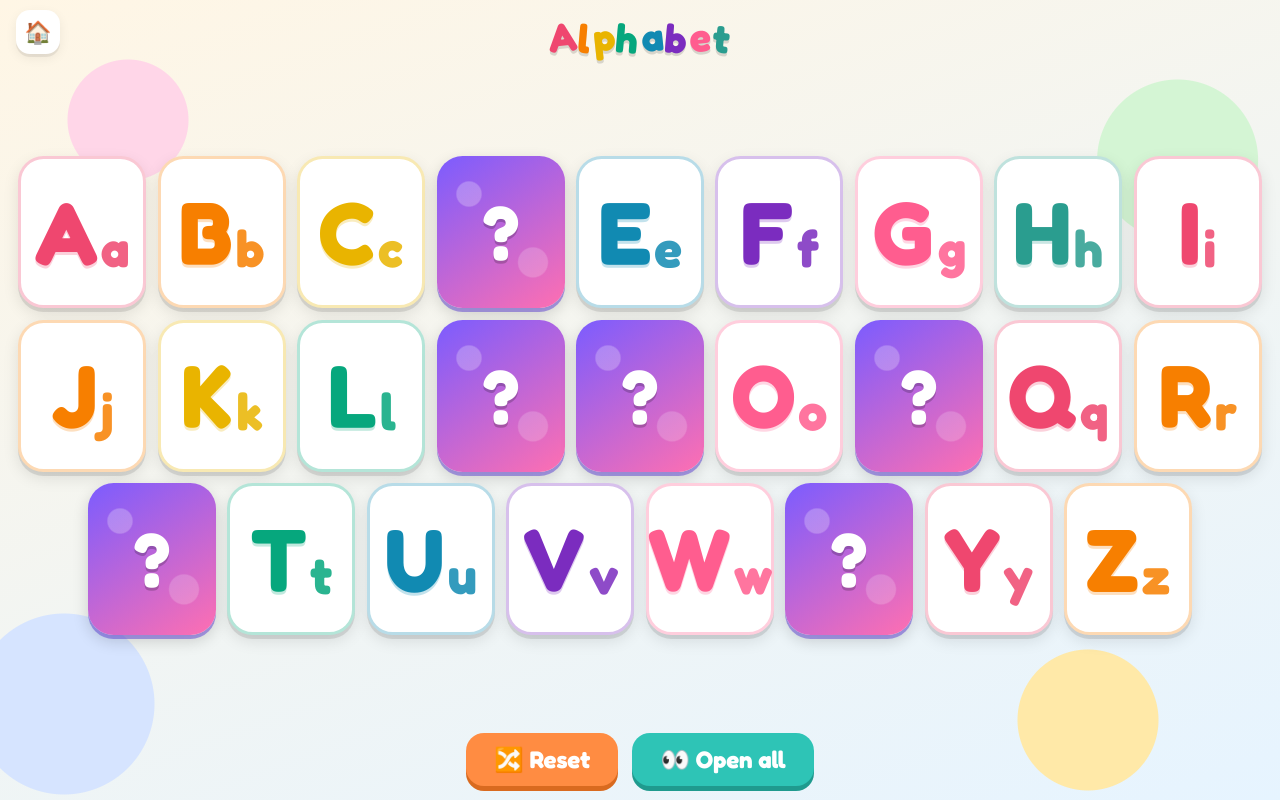
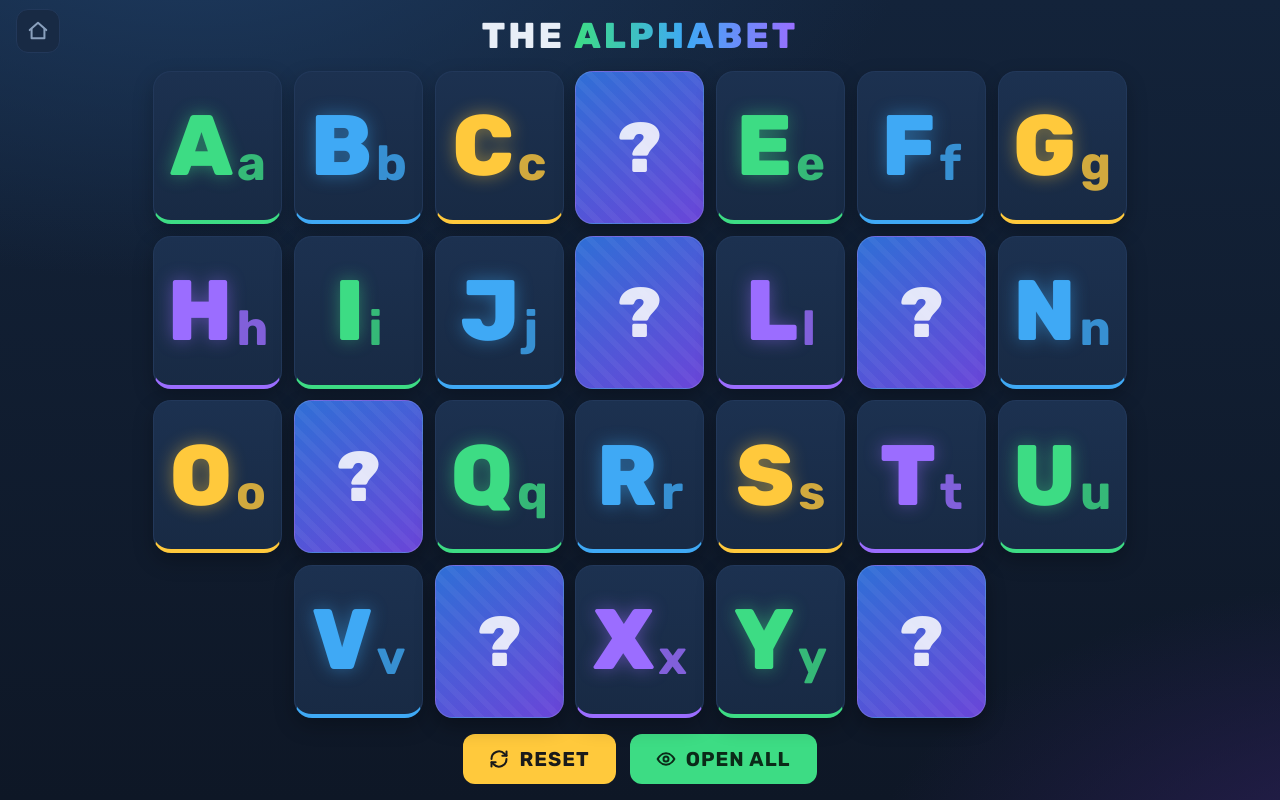
Before and after one commit to Yelyzaaveta/english-for-kids, a plain HTML site: page beginners/alphabet.html in a window 1280 px wide. Drawn offline with Linux system fonts and the light colour scheme.

Commit message:
Redesign: dark blue/green/yellow/purple theme, no pink
- Alphabet: dark background, Rubik font, cleaner cards and buttons
- Reset groups cards by actual on-screen rows
- Home page restyled to match

Co-Authored-By: Claude Opus 5.5 <noreply@anthropic.com>

```diff
--- a/beginners/alphabet.html
+++ b/beginners/alphabet.html
@@ -6,13 +6,19 @@
 <title>Alphabet</title>
 <link rel="preconnect" href="https://fonts.googleapis.com">
 <link rel="preconnect" href="https://fonts.gstatic.com" crossorigin>
-<link href="https://fonts.googleapis.com/css2?family=Fredoka:wght@500;700&display=swap" rel="stylesheet">
+<link href="https://fonts.googleapis.com/css2?family=Rubik:wght@500;700;800&display=swap" rel="stylesheet">
 <style>
   :root {
-    --bg1: #fff6e5;
-    --bg2: #e6f4ff;
-    --ink: #2b2d42;
-    --card: #ffffff;
+    --bg: #0e1726;
+    --bg2: #13233a;
+    --card: #182a44;
+    --card-edge: #22385a;
+    --text: #e8eef7;
+    --muted: #8aa0bd;
+    --green: #3ddc84;
+    --blue: #3fa9f5;
+    --yellow: #ffc93c;
+    --purple: #9b6dff;
     --gap: 10px;
     --cw: 80px;
     --ch: 96px;
@@ -20,14 +26,12 @@
   * { box-sizing: border-box; }
   html, body { height: 100%; margin: 0; }
   body {
-    font-family: "Fredoka", "Comic Sans MS", system-ui, sans-serif;
-    color: var(--ink);
+    font-family: "Rubik", system-ui, sans-serif;
+    color: var(--text);
     background:
-      radial-gradient(circle at 10% 15%, #ffd6e8 0 60px, transparent 61px),
-      radial-gradient(circle at 92% 20%, #d4f5d4 0 80px, transparent 81px),
-      radial-gradient(circle at 85% 90%, #ffe9a8 0 70px, transparent 71px),
-      radial-gradient(circle at 5% 88%, #d6e4ff 0 90px, transparent 91px),
-      linear-gradient(160deg, var(--bg1), var(--bg2));
+      radial-gradient(1200px 600px at 15% -10%, #1d3a5f 0%, transparent 60%),
+      radial-gradient(900px 500px at 110% 110%, #2a1f55 0%, transparent 60%),
+      linear-gradient(180deg, var(--bg2), var(--bg));
     overflow: hidden;
     display: flex;
     flex-direction: column;
@@ -42,30 +46,38 @@
     align-items: center;
     justify-content: center;
     position: relative;
-    padding: 12px 16px 4px;
+    padding: 14px 72px 4px;
   }
   .home {
     position: absolute;
     left: 16px;
     top: 50%;
     transform: translateY(-50%);
-    text-decoration: none;
-    font-size: 22px;
     width: 44px; height: 44px;
     display: grid; place-items: center;
-    border-radius: 14px;
-    background: #fff;
-    box-shadow: 0 3px 0 #0001, 0 4px 12px #0001;
+    border-radius: 12px;
+    background: var(--card);
+    border: 1px solid var(--card-edge);
+    color: var(--muted);
+    text-decoration: none;
+    transition: color .15s, border-color .15s;
   }
+  .home:hover { color: var(--text); border-color: var(--blue); }
+  .home svg { width: 22px; height: 22px; }
   h1 {
     margin: 0;
-    font-size: clamp(26px, 5vh, 44px);
-    font-weight: 700;
-    letter-spacing: 2px;
+    font-size: clamp(20px, min(4.5vh, 6.5vw), 38px);
+    white-space: nowrap;
+    font-weight: 800;
+    letter-spacing: 3px;
+    text-transform: uppercase;
   }
-  h1 span { display: inline-block; text-shadow: 0 3px 0 #0002; }
-  h1 span:nth-child(odd) { transform: rotate(-6deg); }
-  h1 span:nth-child(even) { transform: rotate(5deg) translateY(2px); }
+  h1 .accent {
+    background: linear-gradient(90deg, var(--green), var(--blue), var(--purple));
+    -webkit-background-clip: text;
+    background-clip: text;
+    color: transparent;
+  }
 
   main {
     flex: 1;
@@ -91,12 +103,12 @@
     background: none;
     font: inherit;
   }
-  .card:focus-visible { outline: 3px solid #4361ee; outline-offset: 3px; border-radius: 18px; }
+  .card:focus-visible { outline: 3px solid var(--yellow); outline-offset: 3px; border-radius: 14px; }
   .inner {
     position: relative;
     width: 100%; height: 100%;
     transform-style: preserve-3d;
-    transition: transform .55s cubic-bezier(.3, 1.4, .5, 1);
+    transition: transform .5s cubic-bezier(.3, 1.3, .5, 1);
   }
   .card.hidden .inner { transform: rotateY(180deg); }
   .card:active .inner { scale: .96; }
@@ -105,62 +117,66 @@
     position: absolute; inset: 0;
     backface-visibility: hidden;
     -webkit-backface-visibility: hidden;
-    border-radius: calc(var(--cw) * .2);
+    border-radius: calc(var(--cw) * .14);
     display: flex;
     align-items: center;
     justify-content: center;
   }
   .front {
-    background: var(--card);
-    box-shadow: 0 4px 0 #0000001a, 0 6px 16px #0000001a;
-    border: 3px solid color-mix(in srgb, var(--c) 30%, white);
+    background: linear-gradient(180deg, #1c3150, var(--card));
+    border: 1px solid var(--card-edge);
+    border-bottom: 4px solid var(--c);
+    box-shadow: 0 8px 20px #00000040;
     color: var(--c);
-    font-weight: 700;
+    font-weight: 800;
     line-height: 1;
   }
-  .front .up { font-size: calc(var(--ch) * .58); text-shadow: 0 3px 0 color-mix(in srgb, var(--c) 25%, transparent); }
-  .front .low { font-size: calc(var(--ch) * .34); margin-left: .06em; align-self: flex-end; margin-bottom: calc(var(--ch) * .2); opacity: .85; }
+  .front .up { font-size: calc(var(--ch) * .56); text-shadow: 0 0 18px color-mix(in srgb, var(--c) 45%, transparent); }
+  .front .low { font-size: calc(var(--ch) * .32); font-weight: 700; margin-left: .08em; align-self: flex-end; margin-bottom: calc(var(--ch) * .21); opacity: .8; }
 
   .back {
     transform: rotateY(180deg);
     background:
-      radial-gradient(circle at 25% 25%, #ffffff40 0 8%, transparent 9%),
-      radial-gradient(circle at 75% 70%, #ffffff30 0 10%, transparent 11%),
-      linear-gradient(145deg, #7b5cff, #ff6fb1);
-    box-shadow: 0 4px 0 #5a3fd080, 0 6px 16px #0000002a;
-    color: #fff;
-    font-size: calc(var(--ch) * .5);
-    font-weight: 700;
-    text-shadow: 0 3px 0 #0003;
+      repeating-linear-gradient(45deg, #ffffff0a 0 6px, transparent 6px 14px),
+      linear-gradient(145deg, #2f6fd6, #6a45d8);
+    border: 1px solid #ffffff22;
+    box-shadow: 0 8px 20px #00000050;
+    color: #ffffffd9;
+    font-size: calc(var(--ch) * .46);
+    font-weight: 800;
   }
-  .card:hover .back { filter: brightness(1.08); }
+  .card:hover .back { filter: brightness(1.12); }
 
-  .card.pop .inner { animation: pop .5s ease; }
-  @keyframes pop { 50% { scale: 1.12; } }
+  .card.pop .inner { animation: pop .45s ease; }
+  @keyframes pop { 50% { scale: 1.08; } }
 
   footer {
     flex: none;
     display: flex;
     gap: 14px;
     justify-content: center;
-    padding: 6px 16px max(14px, env(safe-area-inset-bottom));
+    padding: 6px 16px max(16px, env(safe-area-inset-bottom));
   }
   .btn {
+    display: inline-flex;
+    align-items: center;
+    gap: 10px;
     font: inherit;
     font-weight: 700;
-    font-size: clamp(18px, 3vh, 24px);
+    font-size: clamp(16px, 2.6vh, 20px);
+    letter-spacing: 1px;
+    text-transform: uppercase;
     border: 0;
-    border-radius: 18px;
-    padding: 12px 28px;
-    color: #fff;
+    border-radius: 12px;
+    padding: 13px 26px;
     cursor: pointer;
-    transition: transform .1s, box-shadow .1s;
+    transition: transform .1s, filter .15s;
   }
-  .btn:active { transform: translateY(4px); }
-  .reset { background: #ff8c42; box-shadow: 0 5px 0 #d96a1f; }
-  .reset:active { box-shadow: 0 1px 0 #d96a1f; }
-  .open { background: #2ec4b6; box-shadow: 0 5px 0 #1f9a8e; }
-  .open:active { box-shadow: 0 1px 0 #1f9a8e; }
+  .btn svg { width: 20px; height: 20px; }
+  .btn:hover { filter: brightness(1.08); }
+  .btn:active { transform: translateY(2px); }
+  .reset { background: var(--yellow); color: #1a1a1a; }
+  .open { background: var(--green); color: #0b2a18; }
 
   @media (prefers-reduced-motion: reduce) {
     .inner { transition-duration: .01s; }
@@ -170,26 +186,30 @@
 </head>
 <body>
 <header>
-  <a class="home" href="../" aria-label="Home">🏠</a>
-  <h1 id="title" aria-label="Alphabet"></h1>
+  <a class="home" href="../" aria-label="Home">
+    <svg viewBox="0 0 24 24" fill="none" stroke="currentColor" stroke-width="2.2" stroke-linecap="round" stroke-linejoin="round"><path d="M3 11l9-8 9 8"/><path d="M5 10v10h14V10"/></svg>
+  </a>
+  <h1>The <span class="accent">Alphabet</span></h1>
 </header>
 
 <main><div id="board"></div></main>
 
 <footer>
-  <button class="btn reset" id="reset">🔀 Reset</button>
-  <button class="btn open" id="openAll">👀 Open all</button>
+  <button class="btn reset" id="reset">
+    <svg viewBox="0 0 24 24" fill="none" stroke="currentColor" stroke-width="2.4" stroke-linecap="round" stroke-linejoin="round"><path d="M3 12a9 9 0 0 1 15.5-6.3L21 8"/><path d="M21 3v5h-5"/><path d="M21 12a9 9 0 0 1-15.5 6.3L3 16"/><path d="M3 21v-5h5"/></svg>
+    Reset
+  </button>
+  <button class="btn open" id="openAll">
+    <svg viewBox="0 0 24 24" fill="none" stroke="currentColor" stroke-width="2.4" stroke-linecap="round" stroke-linejoin="round"><path d="M2 12s3.5-7 10-7 10 7 10 7-3.5 7-10 7S2 12 2 12z"/><circle cx="12" cy="12" r="3"/></svg>
+    Open all
+  </button>
 </footer>
 
 <script>
   const LETTERS = "ABCDEFGHIJKLMNOPQRSTUVWXYZ".split("");
-  const COLORS = ["#ef476f", "#f77f00", "#e9b400", "#06a77d", "#118ab2", "#7b2cbf", "#ff5d8f", "#2a9d8f"];
+  const COLORS = ["var(--green)", "var(--blue)", "var(--yellow)", "var(--purple)"];
   const board = document.getElementById("board");
   let cols = 7;
-
-  // Colorful title
-  document.getElementById("title").innerHTML = "Alphabet".split("")
-    .map((ch, i) => `<span style="color:${COLORS[i % COLORS.length]}">${ch}</span>`).join("");
 
   // Build cards
   const cards = LETTERS.map((L, i) => {
@@ -235,11 +255,17 @@
     board.style.width = (cw * cols + gap * (cols - 1) + 1) + "px";
   }
 
-  // Hide 1–3 random letters in every row of the current layout
+  // Hide 1–3 random letters in every row of the current layout (at most half a row)
   function reset() {
     cards.forEach(c => c.classList.remove("hidden"));
-    for (let start = 0; start < cards.length; start += cols) {
-      const row = cards.slice(start, start + cols);
+    // Group cards into rows by their actual position on screen
+    const rows = new Map();
+    cards.forEach(c => {
+      const top = Math.round(c.offsetTop);
+      if (!rows.has(top)) rows.set(top, []);
+      rows.get(top).push(c);
+    });
+    for (const row of rows.values()) {
       const max = Math.max(1, Math.min(3, Math.floor(row.length / 2)));
       const k = 1 + Math.floor(Math.random() * max);
       row.map(c => [Math.random(), c]).sort((a, b) => a[0] - b[0])
@@ -259,6 +285,12 @@
 
   layout();
   reset();
+  // Re-fit once the web font has loaded (header height may change)
+  if (document.fonts) document.fonts.ready.then(() => {
+    const before = cols;
+    layout();
+    if (cols !== before) reset();
+  });
 </script>
 </body>
 </html>
```
Also changed, not shown: index.html (+66 -30 lines).
